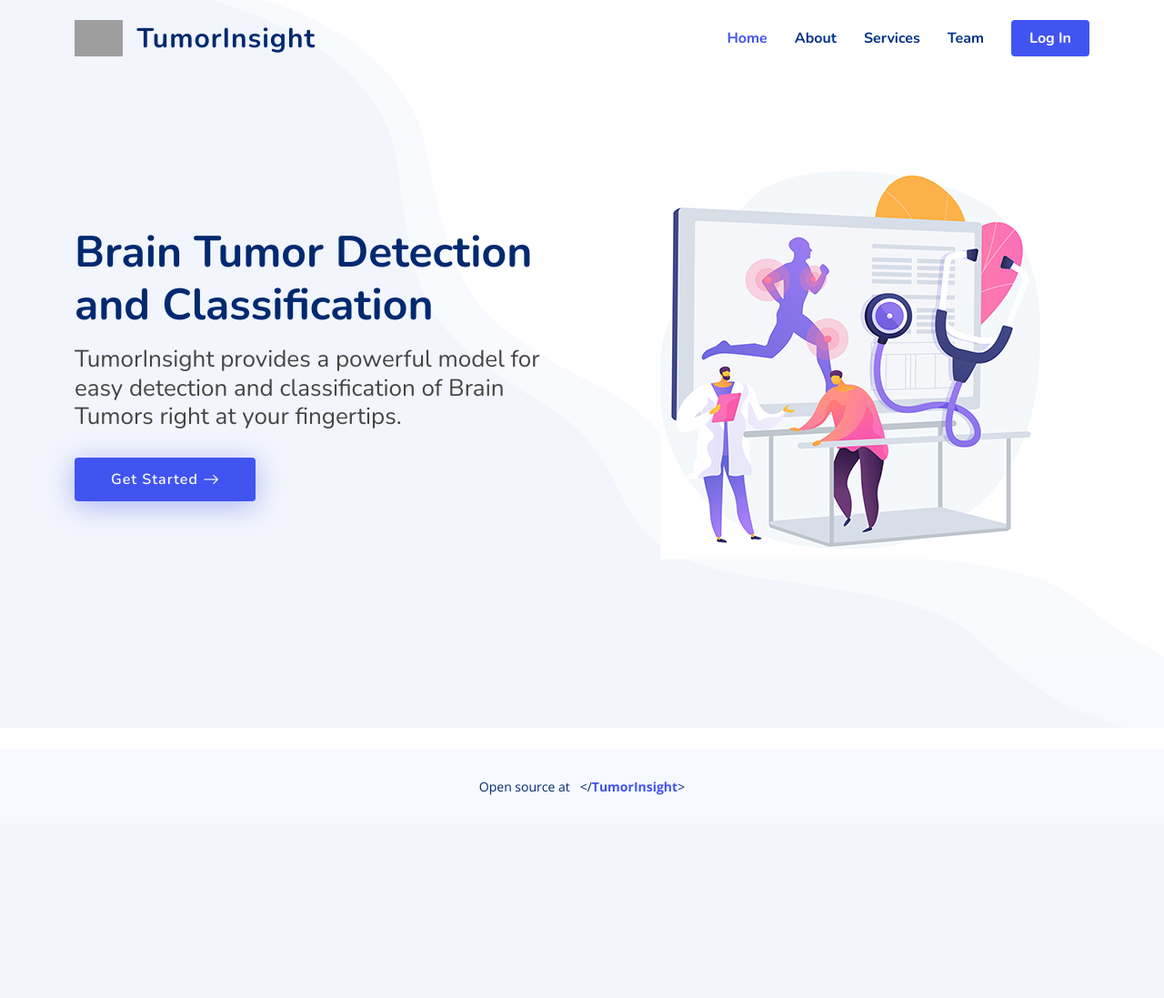
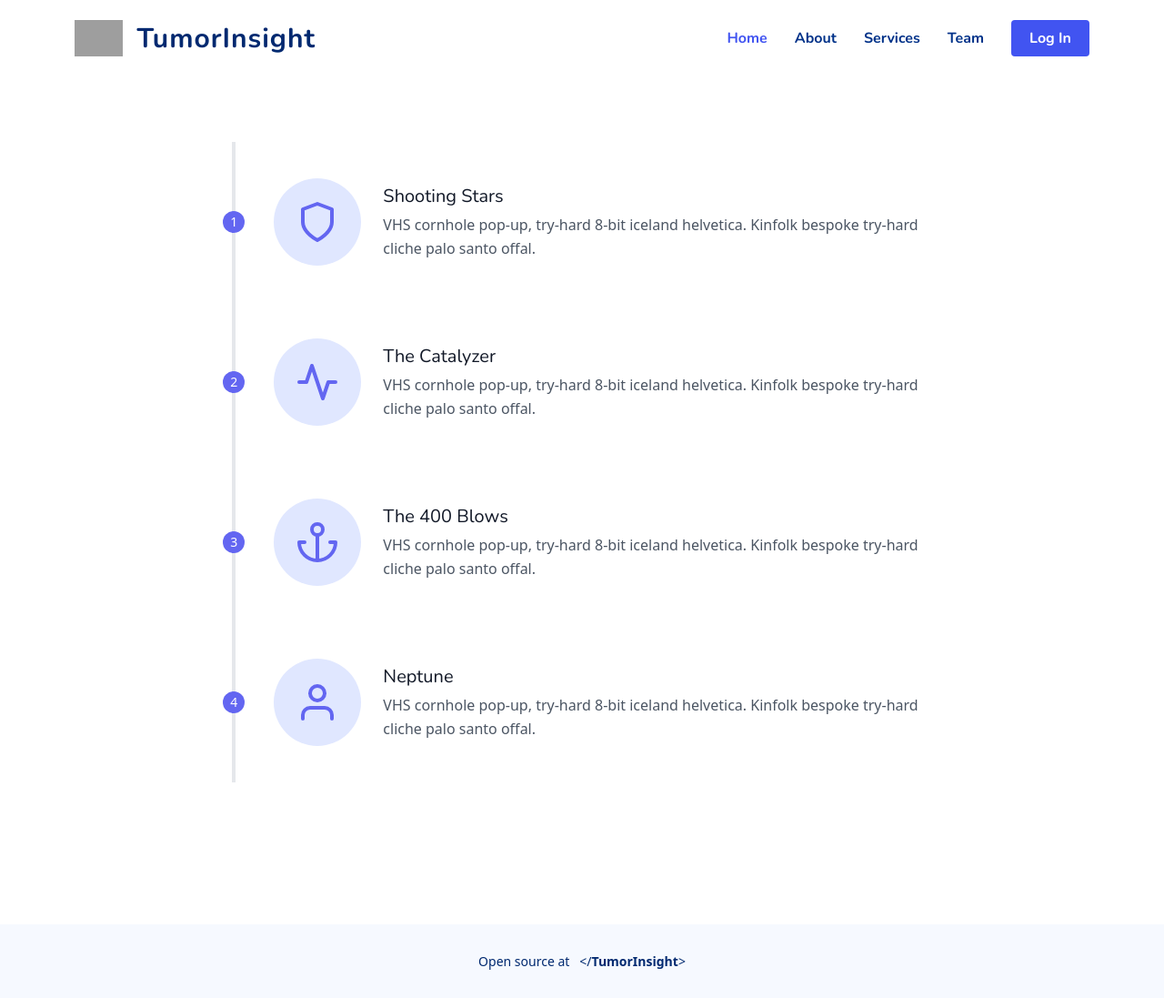
Before and after one commit to f-societyy/front-tumorinsight, a Flask app: page /instruct in a window 1280 px wide. Shown: the whole page at 91% size. Before the commit the page ends 874 px from the top, so only its background shows below. Run offline with Flask 2, Linux system fonts and the light colour scheme; some libraries are stand-ins or nearby versions; grey boxes are pictures that could not be loaded.

Commit message:
Format instructions page

```diff
--- a/templates/instructions.html
+++ b/templates/instructions.html
@@ -28,12 +28,7 @@
   <!-- Template Main CSS File -->
   <link href="{{ url_for('static',filename='css/style.css') }}" rel="stylesheet">
 
-  <!-- =======================================================
-  * Template Name: FlexStart - v1.2.0
-  * Template URL: https://bootstrapmade.com/flexstart-bootstrap-startup-template/
-  * Author: BootstrapMade.com
-  * License: https://bootstrapmade.com/license/
-  ======================================================== -->
+  <link href="https://unpkg.com/tailwindcss@^2/dist/tailwind.min.css" rel="stylesheet">
 </head>
 
 <body>
@@ -53,23 +48,6 @@
           <li><a class="nav-link scrollto" href="#about">About</a></li>
           <li><a class="nav-link scrollto" href="#services">Services</a></li>
           <li><a class="nav-link scrollto" href="#team">Team</a></li>
-          <!-- <li class="dropdown"><a href="#"><span>Drop Down</span> <i class="bi bi-chevron-down"></i></a>
-            <ul>
-              <li><a href="#">Drop Down 1</a></li>
-              <li class="dropdown"><a href="#"><span>Deep Drop Down</span> <i class="bi bi-chevron-right"></i></a>
-                <ul>
-                  <li><a href="#">Deep Drop Down 1</a></li>
-                  <li><a href="#">Deep Drop Down 2</a></li>
-                  <li><a href="#">Deep Drop Down 3</a></li>
-                  <li><a href="#">Deep Drop Down 4</a></li>
-                  <li><a href="#">Deep Drop Down 5</a></li>
-                </ul>
-              </li>
-              <li><a href="#">Drop Down 2</a></li>
-              <li><a href="#">Drop Down 3</a></li>
-              <li><a href="#">Drop Down 4</a></li>
-            </ul>
-          </li> -->
           <li><a class="getstarted scrollto" href="login">Log In</a></li>
         </ul>
         <i class="bi bi-list mobile-nav-toggle"></i>
@@ -79,34 +57,81 @@
   </header><!-- End Header -->
 
   <!-- ======= Hero Section ======= -->
-  <section id="hero" class="hero d-flex align-items-center">
-
-    <div class="container">
-      <div class="row">
-        <div class="col-lg-6 d-flex flex-column justify-content-center">
-          <h1 data-aos="fade-up">Brain Tumor Detection and Classification</h1>
-          <h2 data-aos="fade-up" data-aos-delay="400">
-            TumorInsight provides a powerful model for easy detection and classification of Brain Tumors right at your fingertips.
-          </h2>
-          <div data-aos="fade-up" data-aos-delay="600">
-            <div class="text-center text-lg-start">
-              <a href="#about" class="btn-get-started scrollto d-inline-flex align-items-center justify-content-center align-self-center">
-                <span>Get Started</span>
-                <i class="bi bi-arrow-right"></i>
-              </a>
+  <main id="main">
+    <section class="text-gray-600 body-font">
+      <div class="container px-5 py-24 mx-auto flex flex-wrap">
+        <div class="flex relative pt-10 pb-20 sm:items-center md:w-2/3 mx-auto">
+          <div class="h-full w-6 absolute inset-0 flex items-center justify-center">
+            <div class="h-full w-1 bg-gray-200 pointer-events-none"></div>
+          </div>
+          <div class="flex-shrink-0 w-6 h-6 rounded-full mt-10 sm:mt-0 inline-flex items-center justify-center bg-indigo-500 text-white relative z-10 title-font font-medium text-sm">1</div>
+          <div class="flex-grow md:pl-8 pl-6 flex sm:items-center items-start flex-col sm:flex-row">
+            <div class="flex-shrink-0 w-24 h-24 bg-indigo-100 text-indigo-500 rounded-full inline-flex items-center justify-center">
+              <svg fill="none" stroke="currentColor" stroke-linecap="round" stroke-linejoin="round" stroke-width="2" class="w-12 h-12" viewBox="0 0 24 24">
+                <path d="M12 22s8-4 8-10V5l-8-3-8 3v7c0 6 8 10 8 10z"></path>
+              </svg>
+            </div>
+            <div class="flex-grow sm:pl-6 mt-6 sm:mt-0">
+              <h2 class="font-medium title-font text-gray-900 mb-1 text-xl">Shooting Stars</h2>
+              <p class="leading-relaxed">VHS cornhole pop-up, try-hard 8-bit iceland helvetica. Kinfolk bespoke try-hard cliche palo santo offal.</p>
             </div>
           </div>
         </div>
-        <div class="col-lg-6 hero-img" data-aos="zoom-out" data-aos-delay="200">
-          <img src="{{ url_for('static',filename='custom/hero-main.png') }}" class="img-fluid" alt="">
+        <div class="flex relative pb-20 sm:items-center md:w-2/3 mx-auto">
+          <div class="h-full w-6 absolute inset-0 flex items-center justify-center">
+            <div class="h-full w-1 bg-gray-200 pointer-events-none"></div>
+          </div>
+          <div class="flex-shrink-0 w-6 h-6 rounded-full mt-10 sm:mt-0 inline-flex items-center justify-center bg-indigo-500 text-white relative z-10 title-font font-medium text-sm">2</div>
+          <div class="flex-grow md:pl-8 pl-6 flex sm:items-center items-start flex-col sm:flex-row">
+            <div class="flex-shrink-0 w-24 h-24 bg-indigo-100 text-indigo-500 rounded-full inline-flex items-center justify-center">
+              <svg fill="none" stroke="currentColor" stroke-linecap="round" stroke-linejoin="round" stroke-width="2" class="w-12 h-12" viewBox="0 0 24 24">
+                <path d="M22 12h-4l-3 9L9 3l-3 9H2"></path>
+              </svg>
+            </div>
+            <div class="flex-grow sm:pl-6 mt-6 sm:mt-0">
+              <h2 class="font-medium title-font text-gray-900 mb-1 text-xl">The Catalyzer</h2>
+              <p class="leading-relaxed">VHS cornhole pop-up, try-hard 8-bit iceland helvetica. Kinfolk bespoke try-hard cliche palo santo offal.</p>
+            </div>
+          </div>
+        </div>
+        <div class="flex relative pb-20 sm:items-center md:w-2/3 mx-auto">
+          <div class="h-full w-6 absolute inset-0 flex items-center justify-center">
+            <div class="h-full w-1 bg-gray-200 pointer-events-none"></div>
+          </div>
+          <div class="flex-shrink-0 w-6 h-6 rounded-full mt-10 sm:mt-0 inline-flex items-center justify-center bg-indigo-500 text-white relative z-10 title-font font-medium text-sm">3</div>
+          <div class="flex-grow md:pl-8 pl-6 flex sm:items-center items-start flex-col sm:flex-row">
+            <div class="flex-shrink-0 w-24 h-24 bg-indigo-100 text-indigo-500 rounded-full inline-flex items-center justify-center">
+              <svg fill="none" stroke="currentColor" stroke-linecap="round" stroke-linejoin="round" stroke-width="2" class="w-12 h-12" viewBox="0 0 24 24">
+                <circle cx="12" cy="5" r="3"></circle>
+                <path d="M12 22V8M5 12H2a10 10 0 0020 0h-3"></path>
+              </svg>
+            </div>
+            <div class="flex-grow sm:pl-6 mt-6 sm:mt-0">
+              <h2 class="font-medium title-font text-gray-900 mb-1 text-xl">The 400 Blows</h2>
+              <p class="leading-relaxed">VHS cornhole pop-up, try-hard 8-bit iceland helvetica. Kinfolk bespoke try-hard cliche palo santo offal.</p>
+            </div>
+          </div>
+        </div>
+        <div class="flex relative pb-10 sm:items-center md:w-2/3 mx-auto">
+          <div class="h-full w-6 absolute inset-0 flex items-center justify-center">
+            <div class="h-full w-1 bg-gray-200 pointer-events-none"></div>
+          </div>
+          <div class="flex-shrink-0 w-6 h-6 rounded-full mt-10 sm:mt-0 inline-flex items-center justify-center bg-indigo-500 text-white relative z-10 title-font font-medium text-sm">4</div>
+          <div class="flex-grow md:pl-8 pl-6 flex sm:items-center items-start flex-col sm:flex-row">
+            <div class="flex-shrink-0 w-24 h-24 bg-indigo-100 text-indigo-500 rounded-full inline-flex items-center justify-center">
+              <svg fill="none" stroke="currentColor" stroke-linecap="round" stroke-linejoin="round" stroke-width="2" class="w-12 h-12" viewBox="0 0 24 24">
+                <path d="M20 21v-2a4 4 0 00-4-4H8a4 4 0 00-4 4v2"></path>
+                <circle cx="12" cy="7" r="4"></circle>
+              </svg>
+            </div>
+            <div class="flex-grow sm:pl-6 mt-6 sm:mt-0">
+              <h2 class="font-medium title-font text-gray-900 mb-1 text-xl">Neptune</h2>
+              <p class="leading-relaxed">VHS cornhole pop-up, try-hard 8-bit iceland helvetica. Kinfolk bespoke try-hard cliche palo santo offal.</p>
+            </div>
+          </div>
         </div>
       </div>
-    </div>
-
-  </section><!-- End Hero -->
-
-  <main id="main">
-      <br>
+    </section>
   </main><!-- End #main -->
 
   <!-- ======= Footer ======= -->
```
